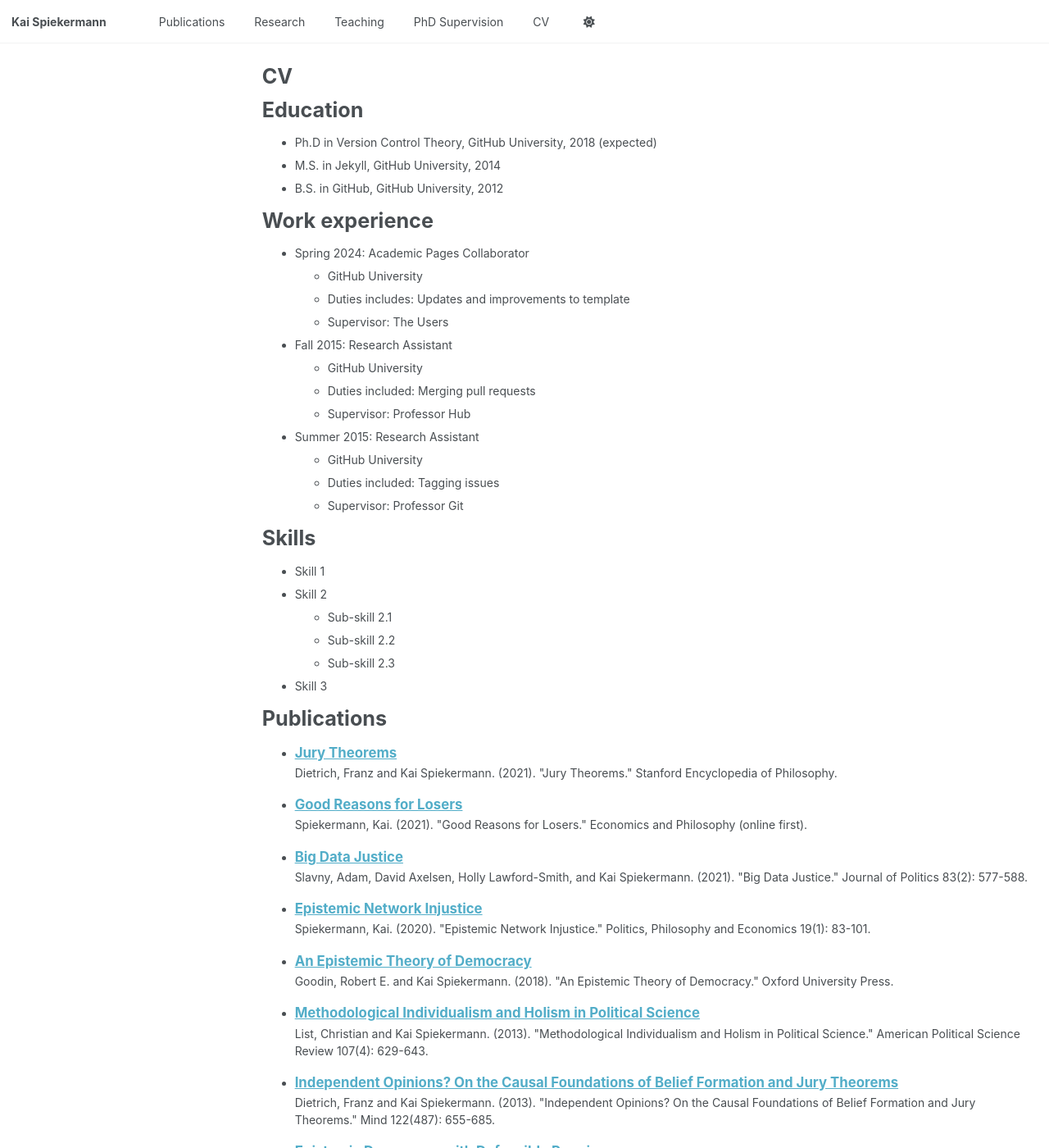
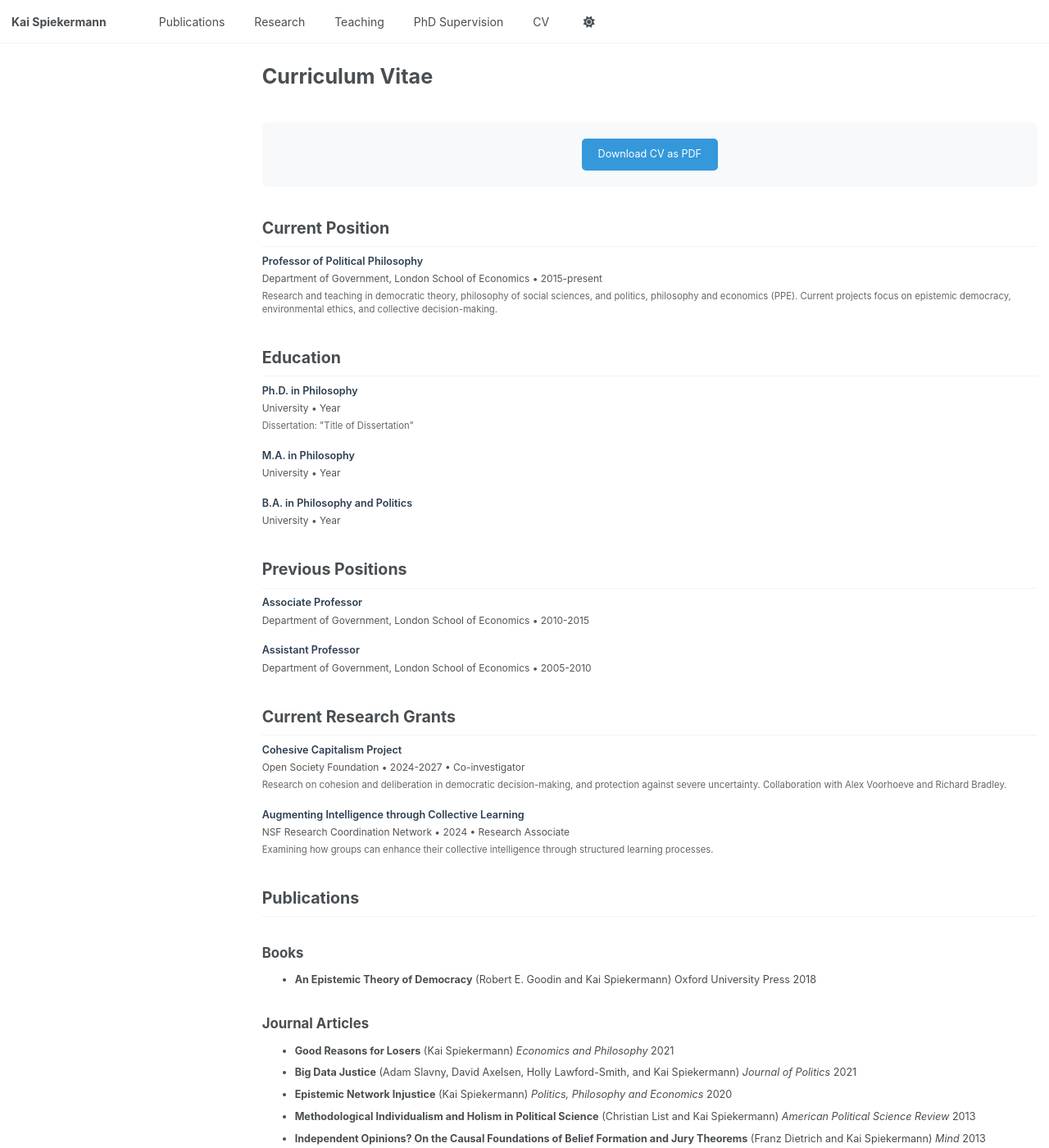
Before and after one commit to kaispk/kaispk.github.io, a Jekyll site: the page built from _pages/cv.md, in a window 1280 px wide and 1400 px high. Shown: the whole window at 82% size. Built offline with Jekyll 4.4.1, drawn with Linux system fonts in a browser that asks for light colours; a script that is not in the unit is left out; some of the changed text lies outside the part shown.

Commit message:
cv changes

```diff
--- a/_pages/cv.md
+++ b/_pages/cv.md
@@ -1,64 +1,227 @@
 ---
 layout: single-no-sidebar
-title: "CV"
+title: "Curriculum Vitae"
 permalink: /cv/
-author_profile: true
+author_profile: false
 redirect_from:
   - /resume
 ---
 
 {% include base_path %}
 
-Education
-======
-* Ph.D in Version Control Theory, GitHub University, 2018 (expected)
-* M.S. in Jekyll, GitHub University, 2014
-* B.S. in GitHub, GitHub University, 2012
+<style>
+  .cv-section {
+    margin-bottom: 30px;
+  }
 
-Work experience
-======
-* Spring 2024: Academic Pages Collaborator
-  * GitHub University
-  * Duties includes: Updates and improvements to template
-  * Supervisor: The Users
+  .cv-section h2 {
+    color: #2c3e50;
+    border-bottom: 2px solid #3498db;
+    padding-bottom: 8px;
+    margin-bottom: 20px;
+    font-size: 1.3em;
+  }
 
-* Fall 2015: Research Assistant
-  * GitHub University
-  * Duties included: Merging pull requests
-  * Supervisor: Professor Hub
+  .cv-item {
+    margin-bottom: 20px;
+    font-size: 0.9em;
+    line-height: 1.5;
+  }
 
-* Summer 2015: Research Assistant
-  * GitHub University
-  * Duties included: Tagging issues
-  * Supervisor: Professor Git
+  .cv-item h3 {
+    margin: 0 0 5px 0;
+    font-size: 1em;
+    font-weight: 600;
+    color: #2c3e50;
+  }
 
-Skills
-======
-* Skill 1
-* Skill 2
-  * Sub-skill 2.1
-  * Sub-skill 2.2
-  * Sub-skill 2.3
-* Skill 3
+  .cv-item .details {
+    color: #555;
+    margin-bottom: 5px;
+    font-size: 0.95em;
+  }
 
-Publications
-======
-  <ul>{% for post in site.publications reversed %}
-    {% include archive-single-cv.html %}
-  {% endfor %}</ul>
+  .cv-item .description {
+    color: #666;
+    font-size: 0.9em;
+    line-height: 1.4;
+  }
 
-Talks
-======
-  <ul>{% for post in site.talks reversed %}
-    {% include archive-single-talk-cv.html  %}
-  {% endfor %}</ul>
+  .download-links {
+    text-align: center;
+    margin: 30px 0;
+    padding: 20px;
+    background: #f8f9fa;
+    border-radius: 8px;
+  }
 
-Teaching
-======
-  <ul>{% for post in site.teaching reversed %}
-    {% include archive-single-cv.html %}
-  {% endfor %}</ul>
+  .download-links a {
+    display: inline-block;
+    padding: 10px 20px;
+    margin: 0 10px;
+    background: #3498db;
+    color: white;
+    text-decoration: none;
+    border-radius: 5px;
+    font-size: 0.9em;
+  }
 
-Service and leadership
-======
-* Currently signed in to 43 different slack teams
+  .download-links a:hover {
+    background: #2980b9;
+  }
+</style>
+
+<div class="download-links">
+  <a href="/files/cv.pdf">Download CV as PDF</a>
+</div>
+
+## Current Position
+
+<div class="cv-section">
+  <div class="cv-item">
+    <h3>Professor of Political Philosophy</h3>
+    <div class="details">Department of Government, London School of Economics • 2015-present</div>
+    <div class="description">
+      Research and teaching in democratic theory, philosophy of social sciences, and politics, philosophy and economics (PPE).
+      Current projects focus on epistemic democracy, environmental ethics, and collective decision-making.
+    </div>
+  </div>
+</div>
+
+## Education
+
+<div class="cv-section">
+  <div class="cv-item">
+    <h3>Ph.D. in Philosophy</h3>
+    <div class="details">University • Year</div>
+    <div class="description">Dissertation: "Title of Dissertation"</div>
+  </div>
+
+  <div class="cv-item">
+    <h3>M.A. in Philosophy</h3>
+    <div class="details">University • Year</div>
+  </div>
+
+  <div class="cv-item">
+    <h3>B.A. in Philosophy and Politics</h3>
+    <div class="details">University • Year</div>
+  </div>
+</div>
+
+## Previous Positions
+
+<div class="cv-section">
+  <div class="cv-item">
+    <h3>Associate Professor</h3>
+    <div class="details">Department of Government, London School of Economics • 2010-2015</div>
+  </div>
+
+  <div class="cv-item">
+    <h3>Assistant Professor</h3>
+    <div class="details">Department of Government, London School of Economics • 2005-2010</div>
+  </div>
+</div>
+
+## Current Research Grants
+
+<div class="cv-section">
+  <div class="cv-item">
+    <h3>Cohesive Capitalism Project</h3>
+    <div class="details">Open Society Foundation • 2024-2027 • Co-investigator</div>
+    <div class="description">
+      Research on cohesion and deliberation in democratic decision-making, and protection against severe uncertainty.
+      Collaboration with Alex Voorhoeve and Richard Bradley.
+    </div>
+  </div>
+
+  <div class="cv-item">
+    <h3>Augmenting Intelligence through Collective Learning</h3>
+    <div class="details">NSF Research Coordination Network • 2024 • Research Associate</div>
+    <div class="description">
+      Examining how groups can enhance their collective intelligence through structured learning processes.
+    </div>
+  </div>
+</div>
+
+## Publications
+
+### Books
+<ul>
+{% for post in site.publications reversed %}
+  {% if post.category == "books" %}
+    <li style="margin-bottom: 8px; font-size: 0.9em;">
+      <strong>{{ post.title }}</strong>
+      {% if post.authors %}({{ post.authors }}){% endif %}
+      {% if post.venue %}{{ post.venue }}{% endif %}
+      {% if post.date %}{{ post.date | date: "%Y" }}{% endif %}
+    </li>
+  {% endif %}
+{% endfor %}
+</ul>
+
+### Journal Articles
+<ul>
+{% for post in site.publications reversed %}
+  {% if post.category == "manuscripts" %}
+    <li style="margin-bottom: 8px; font-size: 0.9em;">
+      <strong>{{ post.title }}</strong>
+      {% if post.authors %}({{ post.authors }}){% endif %}
+      {% if post.venue %}<em>{{ post.venue }}</em>{% endif %}
+      {% if post.date %}{{ post.date | date: "%Y" }}{% endif %}
+    </li>
+  {% endif %}
+{% endfor %}
+</ul>
+
+### Encyclopedia Entries
+<ul>
+{% for post in site.publications reversed %}
+  {% if post.category == "encyclopedia" %}
+    <li style="margin-bottom: 8px; font-size: 0.9em;">
+      <strong>{{ post.title }}</strong>
+      {% if post.authors %}({{ post.authors }}){% endif %}
+      {% if post.venue %}<em>{{ post.venue }}</em>{% endif %}
+      {% if post.date %}{{ post.date | date: "%Y" }}{% endif %}
+    </li>
+  {% endif %}
+{% endfor %}
+</ul>
+
+## Editorial Service
+
+<div class="cv-section">
+  <div class="cv-item">
+    <h3>Editorial Board Member</h3>
+    <div class="details">Political Philosophy Journal • 2024-present</div>
+  </div>
+</div>
+
+## Professional Service
+
+<div class="cv-section">
+  <div class="cv-item">
+    <h3>Conference Organization</h3>
+    <div class="details">Anne Phillips Fest (with Bruno Leipold) • 2024</div>
+    <div class="description">Organized conference to mark the retirement of colleague Anne Phillips.</div>
+  </div>
+</div>
+
+## Teaching
+
+<div class="cv-section">
+{% for post in site.teaching reversed %}
+  <div class="cv-item">
+    <h3>{{ post.title }}</h3>
+    {% if post.type or post.venue or post.date %}
+      <div class="details">
+        {% if post.type %}{{ post.type }}{% endif %}
+        {% if post.venue %}{% if post.type %} • {% endif %}{{ post.venue }}{% endif %}
+        {% if post.date %} • {{ post.date | date: "%Y" }}{% endif %}
+      </div>
+    {% endif %}
+    {% if post.excerpt %}
+      <div class="description">{{ post.excerpt }}</div>
+    {% endif %}
+  </div>
+{% endfor %}
+</div>
```
Also changed, not shown: _pages/cv-json.md (+1 -1 lines).
